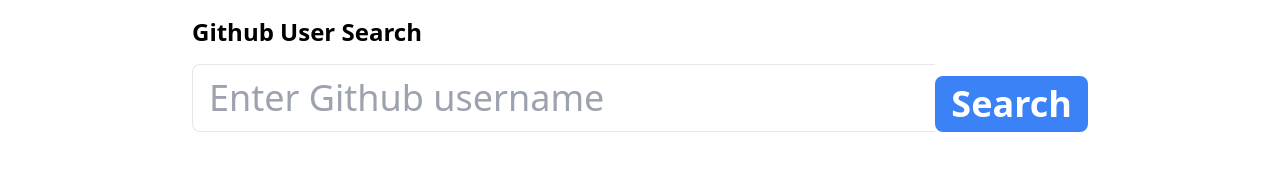
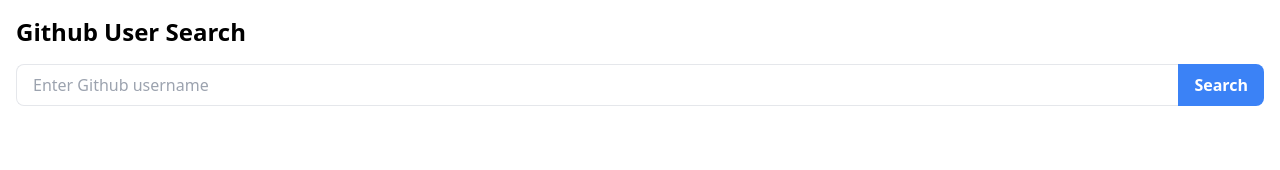
Before and after one commit to vaibhavwxyz/GitHub-API, a plain HTML site: page index.html in a window 1280 px wide. Drawn offline with nearby package versions, Linux system fonts and the light colour scheme.

Commit message:
final commit

```diff
--- a/index.html
+++ b/index.html
@@ -6,19 +6,17 @@
     <script src="https://cdn.tailwindcss.com"></script>
   </head>
   <body>
-    <div class="p-5 lg:container mx-auto lg:py-4 lg:px-48">
-      <h1 class="text-6xl font-bold mb-5 lg:text-2xl lg:font-bold lg:mb-4">
-        Github User Search
-      </h1>
-      <div class="flex flex-col space-y-3 lg:flex-row mb-4">
+    <div class="container mx-auto p-4 2xl:px-48">
+      <h1 class="text-2xl font-bold mb-4">Github User Search</h1>
+      <div class="flex mb-4">
         <input
           type="text"
-          class="text-4xl flex-1 rounded-l-lg lg:rounded-l-lg px-4 py-2 border-t mr-0 border-b border-l text-gray-800 border-gray-200 bg-white focus:outline-none focus:border-gray-500"
+          class="flex-1 rounded-l-lg px-4 py-2 border-t mr-0 border-b border-l text-gray-800 border-gray-200 bg-white focus:outline-none focus:border-gray-500"
           id="username-input"
           placeholder="Enter Github username"
         />
         <button
-          class="bg-blue-500 hover:bg-blue-700 text-white lg:font-bold py-3 text-4xl lg:py-2 lg:px-4 rounded-lg lg:rounded-r-lg"
+          class="bg-blue-500 hover:bg-blue-700 text-white font-bold py-2 px-4 rounded-r-lg"
           id="search-btn"
         >
           Search
@@ -27,6 +25,7 @@
       <div id="user-details"></div>
     </div>
 
+    <!-- Add JavaScript code to fetch user data and display it -->
     <script src="app.js"></script>
   </body>
 </html>
```
Also changed, not shown: 1 other file.
